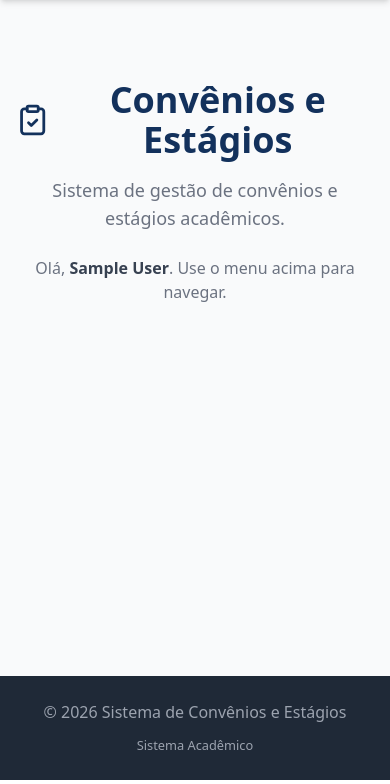
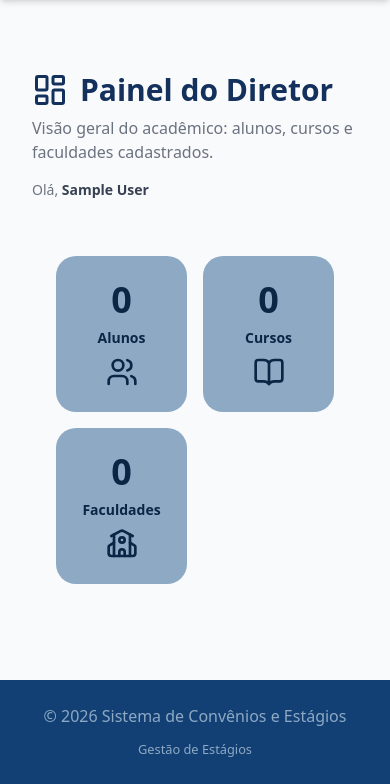
Before and after one commit to Deeneves/convenios_estagios, a Django app: page /home/ in a window 390 px wide. Shown: the part 64-848 px from the top of the page. Run offline with Django 5.2, Linux system fonts and the light colour scheme; a user stored in the database is signed in; tables that the repository leaves empty hold one stand-in row (values such as "Sample post"); style sheets or scripts are compiled from the project's sources.

Commit message:
Enhance dashboard and footer styling: Add utility classes for new color palette in main.css, update dashboard layout for better responsiveness, and modify footer for improved visual consistency with new color scheme.

```diff
--- a/static/css/main.css
+++ b/static/css/main.css
@@ -26,6 +26,27 @@
 
     --color-primary-500-rgb: 19 49 92;
 }
+
+/* Classes utilitárias para cores nomeadas da paleta */
+.bg-regal-navy { background-color: var(--color-regal-navy) !important; }
+.text-regal-navy { color: var(--color-regal-navy) !important; }
+.border-regal-navy { border-color: var(--color-regal-navy) !important; }
+
+.bg-oxford-navy { background-color: var(--color-oxford-navy) !important; }
+.text-oxford-navy { color: var(--color-oxford-navy) !important; }
+.border-oxford-navy { border-color: var(--color-oxford-navy) !important; }
+
+.bg-prussian-blue { background-color: var(--color-prussian-blue) !important; }
+.text-prussian-blue { color: var(--color-prussian-blue) !important; }
+.border-prussian-blue { border-color: var(--color-prussian-blue) !important; }
+
+.bg-powder-blue { background-color: var(--color-powder-blue) !important; }
+.text-powder-blue { color: var(--color-powder-blue) !important; }
+.border-powder-blue { border-color: var(--color-powder-blue) !important; }
+
+.bg-mint-cream { background-color: var(--color-mint-cream) !important; }
+.text-mint-cream { color: var(--color-mint-cream) !important; }
+.border-mint-cream { border-color: var(--color-mint-cream) !important; }
 
 /* Overrides de cores primárias (mantém compatibilidade com Tailwind gerado) */
 .bg-primary-50 { background-color: var(--color-primary-50) !important; }
--- a/templates/dashboard/diretor_home.html
+++ b/templates/dashboard/diretor_home.html
@@ -4,25 +4,42 @@
 
 {% block content %}
 <div class="flex justify-center">
-    <div class="max-w-3xl w-full">
-        <div class="text-center py-12">
-            <h1 class="text-4xl font-bold text-primary-600 mb-4 flex items-center justify-center">
-                <i data-lucide="clipboard-check" class="w-10 h-10 mr-3"></i>
-                Convênios e Estágios
-            </h1>
-            <p class="text-lg text-gray-500 mb-6">
-                Sistema de gestão de convênios e estágios acadêmicos.
-            </p>
-            {% if not user.is_authenticated %}
-            <a href="{% url 'login' %}" class="inline-flex items-center px-6 py-3 bg-primary-600 text-white font-medium rounded-md hover:bg-primary-700 focus:outline-none focus:ring-2 focus:ring-offset-2 focus:ring-primary-500 transition-colors">
-                <i data-lucide="log-in" class="w-5 h-5 mr-2"></i>
-                Entrar no sistema
-            </a>
-            {% else %}
-            <p class="text-gray-500 mt-4">
-                Olá, <strong class="text-gray-700">{{ user.get_full_name|default:user.username }}</strong>. Use o menu acima para navegar.
-            </p>
-            {% endif %}
+    <div class="max-w-6xl w-full px-4 sm:px-6 lg:px-8">
+        <div class="py-10">
+            <div class="flex flex-col sm:flex-row sm:items-center sm:justify-between gap-4 mb-8">
+                <div>
+                    <h1 class="text-3xl sm:text-4xl font-bold text-primary-600 flex items-center">
+                        <i data-lucide="layout-dashboard" class="w-9 h-9 mr-3"></i>
+                        Painel do Diretor
+                    </h1>
+                    <p class="text-gray-500 mt-2">
+                        Visão geral do acadêmico: alunos, cursos e faculdades cadastrados.
+                    </p>
+                </div>
+                <div class="text-sm text-gray-500">
+                    Olá, <strong class="text-gray-700">{{ user.get_full_name|default:user.username }}</strong>
+                </div>
+            </div>
+
+            <div class="rounded-2xl overflow-hidden p-6 sm:p-8">
+                <div class="grid grid-cols-2 sm:grid-cols-3 gap-4 sm:gap-6">
+                    <div class="flex flex-col items-center justify-center min-h-[140px] sm:min-h-[160px] rounded-[1.25rem] bg-powder-blue text-primary-800 p-6">
+                        <span class="text-4xl sm:text-5xl font-bold tabular-nums">{{ alunos_count|default:"0" }}</span>
+                        <span class="text-sm font-semibold mt-2">Alunos</span>
+                        <i data-lucide="users" class="w-8 h-8 mt-2 text-primary-700" aria-hidden="true"></i>
+                    </div>
+                    <div class="flex flex-col items-center justify-center min-h-[140px] sm:min-h-[160px] rounded-[1.25rem] bg-powder-blue text-primary-800 p-6">
+                        <span class="text-4xl sm:text-5xl font-bold tabular-nums">{{ cursos_count|default:"0" }}</span>
+                        <span class="text-sm font-semibold mt-2">Cursos</span>
+                        <i data-lucide="book-open" class="w-8 h-8 mt-2 text-primary-700" aria-hidden="true"></i>
+                    </div>
+                    <div class="flex flex-col items-center justify-center min-h-[140px] sm:min-h-[160px] rounded-[1.25rem] bg-powder-blue text-primary-800 p-6">
+                        <span class="text-4xl sm:text-5xl font-bold tabular-nums">{{ faculdades_count|default:"0" }}</span>
+                        <span class="text-sm font-semibold mt-2">Faculdades</span>
+                        <i data-lucide="school" class="w-8 h-8 mt-2 text-primary-700" aria-hidden="true"></i>
+                    </div>
+                </div>
+            </div>
         </div>
     </div>
 </div>
--- a/templates/includes/footer.html
+++ b/templates/includes/footer.html
@@ -1,11 +1,11 @@
-<footer class="bg-gray-800 text-gray-300 py-6 mt-auto">
+<footer class="bg-regal-navy text-white py-6 mt-auto">
     <div class="max-w-7xl mx-auto px-4 sm:px-6 lg:px-8">
         <div class="flex flex-col md:flex-row items-center justify-between">
             <div class="text-center md:text-left">
-                <span class="text-gray-400">&copy; {% now "Y" %} Sistema de Convênios e Estágios</span>
+                <span class="text-primary-100">&copy; {% now "Y" %} Sistema de Convênios e Estágios</span>
             </div>
             <div class="text-center md:text-right mt-2 md:mt-0">
-                <small class="text-gray-400">Sistema Acadêmico</small>
+                <small class="text-primary-100">Gestão de Estágios</small>
             </div>
         </div>
     </div>
```
